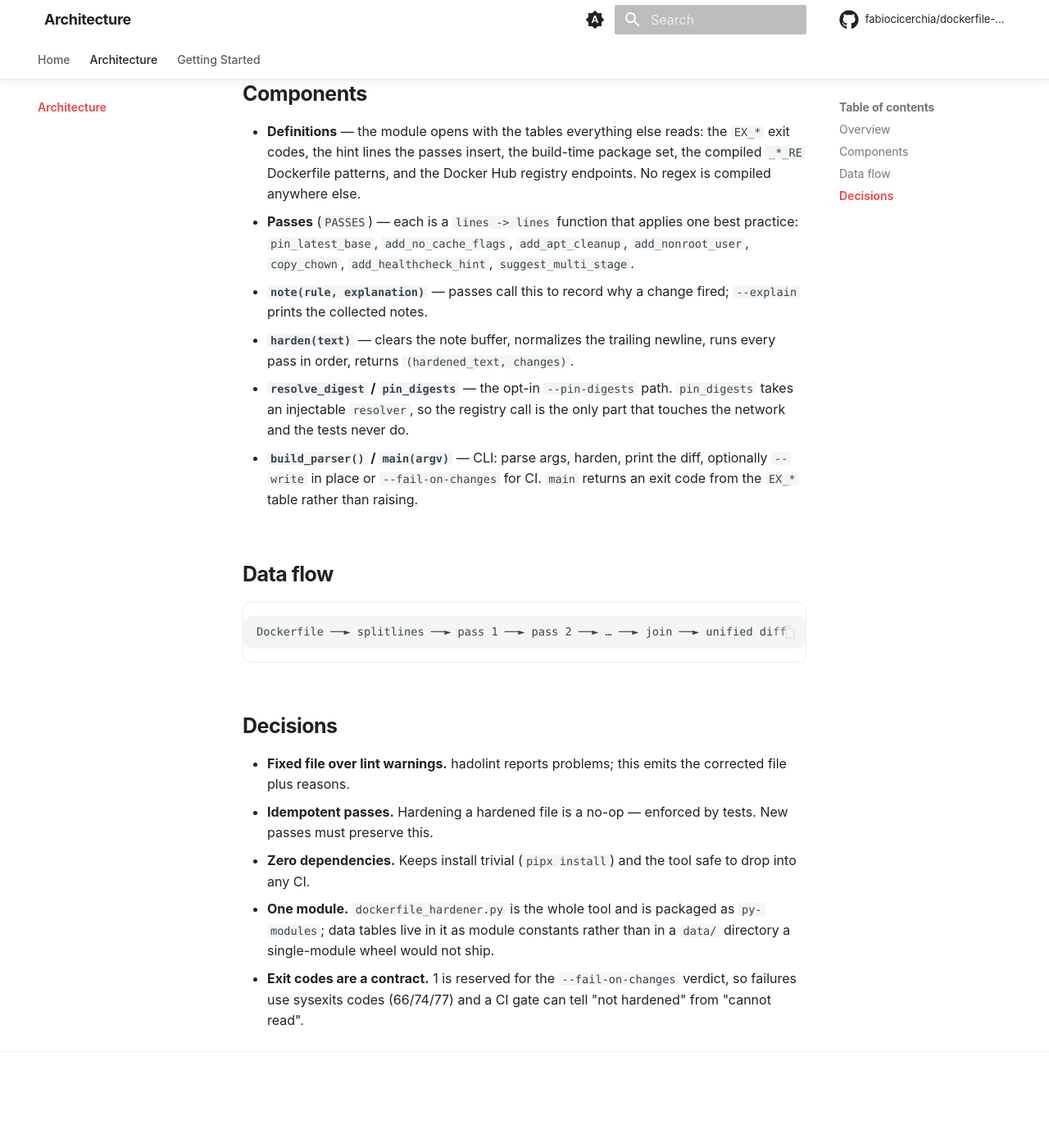
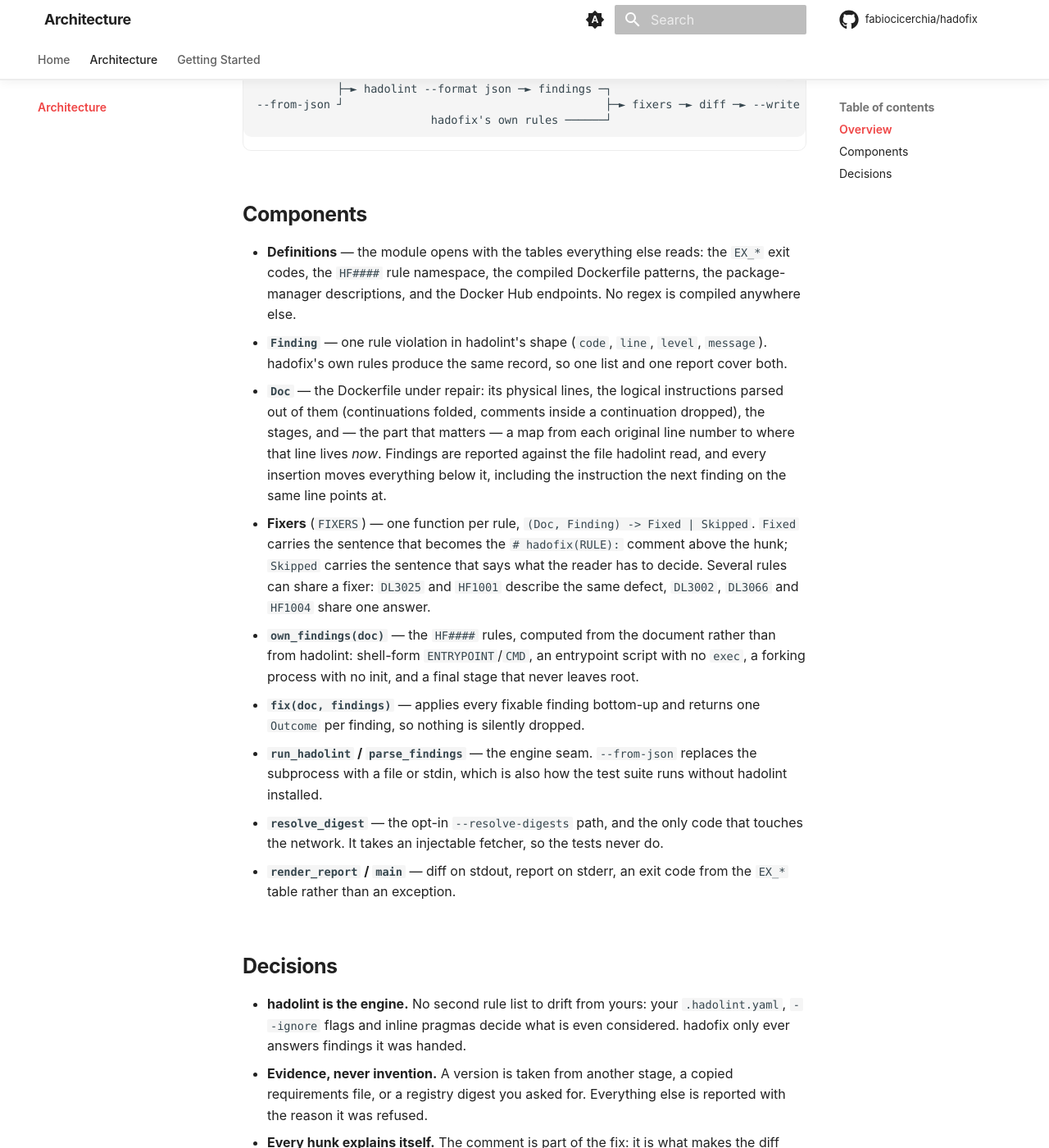
Before and after one commit to fabiocicerchia/dockerfile-hardener, an MkDocs documentation site: the page built from docs/architecture.md, in a window 1280 px wide and 1400 px high, scrolled down 336 px. Shown: the whole window at 82% size. Built offline with MkDocs 1.6.1 and Material for MkDocs 9.7.7, drawn with Linux system fonts in a browser that asks for light colours; comment, search, counter and statistics services are not loaded; before the commit the page ends 1683 px from its top, so only the background shows below that; some of the changed text lies outside the part shown.

Commit message:
docs: describe hadofix — what it fixes, and what it refuses to guess at
The README leads with the division of labour (hadolint finds it, hadofix
fixes it), shows a real run with the diff and the report, and gives the
refusals their own section: a fixer that guesses is worse than no fixer,
because you stop reading its diffs.

The basic example is a Dockerfile that exercises both halves — four
findings fixed, three left with reasons — including an entrypoint script
that never calls exec, so HF1002 has something to say. The GitHub Action
example installs hadolint and posts the fixed file as a suggestion with
the refusals underneath.

Co-Authored-By: Claude Opus 5 <noreply@anthropic.com>
Claude-Session: https://claude.ai/code/session_01ToPQKyf6oT11vGCGNQQzoU

````diff
--- a/docs/architecture.md
+++ b/docs/architecture.md
@@ -2,48 +2,71 @@
 
 ## Overview
 
-A single module, `dockerfile_hardener.py`, with no runtime dependencies. It
-reads a Dockerfile, runs an ordered list of **passes** over its lines, and
-prints a unified diff between the original and the hardened result.
+A single module, `hadofix.py`, with no runtime dependencies and one external
+tool: hadolint. hadolint says what is wrong with a Dockerfile; hadofix decides
+which of those findings it can repair without guessing, repairs them, and
+prints a unified diff.
+
+```text
+Dockerfile ─┐
+            ├─► hadolint --format json ─► findings ─┐
+--from-json ┘                                       ├─► fixers ─► diff ─► --write
+                          hadofix's own rules ──────┘
+```
 
 ## Components
 
 - **Definitions** — the module opens with the tables everything else reads:
-  the `EX_*` exit codes, the hint lines the passes insert, the build-time
-  package set, the compiled `_*_RE` Dockerfile patterns, and the Docker Hub
-  registry endpoints. No regex is compiled anywhere else.
-- **Passes** (`PASSES`) — each is a `lines -> lines` function that applies one
-  best practice: `pin_latest_base`, `add_no_cache_flags`, `add_apt_cleanup`,
-  `add_nonroot_user`, `copy_chown`, `add_healthcheck_hint`,
-  `suggest_multi_stage`.
-- **`note(rule, explanation)`** — passes call this to record why a change
-  fired; `--explain` prints the collected notes.
-- **`harden(text)`** — clears the note buffer, normalizes the trailing
-  newline, runs every pass in order, returns `(hardened_text, changes)`.
-- **`resolve_digest` / `pin_digests`** — the opt-in `--pin-digests` path.
-  `pin_digests` takes an injectable `resolver`, so the registry call is the
-  only part that touches the network and the tests never do.
-- **`build_parser()` / `main(argv)`** — CLI: parse args, harden, print the
-  diff, optionally `--write` in place or `--fail-on-changes` for CI. `main`
-  returns an exit code from the `EX_*` table rather than raising.
-
-## Data flow
-
-```text
-Dockerfile ──► splitlines ──► pass 1 ──► pass 2 ──► … ──► join ──► unified diff
-```
+  the `EX_*` exit codes, the `HF####` rule namespace, the compiled Dockerfile
+  patterns, the package-manager descriptions, and the Docker Hub endpoints. No
+  regex is compiled anywhere else.
+- **`Finding`** — one rule violation in hadolint's shape (`code`, `line`,
+  `level`, `message`). hadofix's own rules produce the same record, so one list
+  and one report cover both.
+- **`Doc`** — the Dockerfile under repair: its physical lines, the logical
+  instructions parsed out of them (continuations folded, comments inside a
+  continuation dropped), the stages, and — the part that matters — a map from
+  each original line number to where that line lives *now*. Findings are
+  reported against the file hadolint read, and every insertion moves everything
+  below it, including the instruction the next finding on the same line points
+  at.
+- **Fixers** (`FIXERS`) — one function per rule, `(Doc, Finding) -> Fixed |
+  Skipped`. `Fixed` carries the sentence that becomes the `# hadofix(RULE):`
+  comment above the hunk; `Skipped` carries the sentence that says what the
+  reader has to decide. Several rules can share a fixer: `DL3025` and `HF1001`
+  describe the same defect, `DL3002`, `DL3066` and `HF1004` share one answer.
+- **`own_findings(doc)`** — the `HF####` rules, computed from the document
+  rather than from hadolint: shell-form `ENTRYPOINT`/`CMD`, an entrypoint
+  script with no `exec`, a forking process with no init, and a final stage that
+  never leaves root.
+- **`fix(doc, findings)`** — applies every fixable finding bottom-up and
+  returns one `Outcome` per finding, so nothing is silently dropped.
+- **`run_hadolint` / `parse_findings`** — the engine seam. `--from-json`
+  replaces the subprocess with a file or stdin, which is also how the test
+  suite runs without hadolint installed.
+- **`resolve_digest`** — the opt-in `--resolve-digests` path, and the only code
+  that touches the network. It takes an injectable fetcher, so the tests never
+  do.
+- **`render_report` / `main`** — diff on stdout, report on stderr, an exit code
+  from the `EX_*` table rather than an exception.
 
 ## Decisions
 
-- **Fixed file over lint warnings.** hadolint reports problems; this emits the
-  corrected file plus reasons.
-- **Idempotent passes.** Hardening a hardened file is a no-op — enforced by
-  tests. New passes must preserve this.
-- **Zero dependencies.** Keeps install trivial (`pipx install`) and the tool
-  safe to drop into any CI.
-- **One module.** `dockerfile_hardener.py` is the whole tool and is packaged
-  as `py-modules`; data tables live in it as module constants rather than in a
-  `data/` directory a single-module wheel would not ship.
-- **Exit codes are a contract.** 1 is reserved for the `--fail-on-changes`
-  verdict, so failures use sysexits codes (66/74/77) and a CI gate can tell
-  "not hardened" from "cannot read".
+- **hadolint is the engine.** No second rule list to drift from yours: your
+  `.hadolint.yaml`, `--ignore` flags and inline pragmas decide what is even
+  considered. hadofix only ever answers findings it was handed.
+- **Evidence, never invention.** A version is taken from another stage, a
+  copied requirements file, or a registry digest you asked for. Everything else
+  is reported with the reason it was refused.
+- **Every hunk explains itself.** The comment is part of the fix: it is what
+  makes the diff reviewable and what stops the change being undone next sprint.
+- **Rules of our own are namespaced.** `HF####` cannot collide with `DL####`,
+  so every finding can be attributed to the tool that raised it.
+- **Idempotent by construction.** A fixed finding is not reported again, and
+  the `HF####` rules recompute themselves from the rewritten file — tested for
+  every golden case.
+- **Zero Python dependencies.** Keeps install trivial and the tool safe to drop
+  into any CI that already has hadolint.
+- **Exit codes are a contract.** 1 means "this Dockerfile still has findings",
+  so a read failure or a missing hadolint uses a sysexits code (66/69/74/77)
+  and a gate can tell "not fixed" from "could not look".
--- a/docs/stylesheets/extra.css
+++ b/docs/stylesheets/extra.css
@@ -1,5 +1,5 @@
 /*
- * dockerfile-hardener — premium documentation theme for MkDocs Material.
+ * hadofix — premium documentation theme for MkDocs Material.
  * System typography, gradient accents, soft depth, icon-driven feature cards.
  * Nothing here loads over the network: no CDN, no web font, no analytics.
  *
--- a/mkdocs.yml
+++ b/mkdocs.yml
@@ -1,12 +1,12 @@
-# dockerfile-hardener docs — MkDocs Material, styled to feel like a product site
+# hadofix docs — MkDocs Material, styled to feel like a product site
 # (premium hero, feature cards, nav tabs, dark/light, local search, edit links)
 # while staying on the portfolio's standard tooling. See docs/stylesheets/extra.css
 # for the look; the accent palette lives there and is the only thing you swap.
-site_name: dockerfile-hardener
-site_description: Rewrites Dockerfiles to best practice as a suggested diff, not lint warnings.
-site_url: https://fabiocicerchia.github.io/dockerfile-hardener/docs/
-repo_url: https://github.com/fabiocicerchia/dockerfile-hardener
-repo_name: fabiocicerchia/dockerfile-hardener
+site_name: hadofix
+site_description: Fixes what hadolint finds — the rules whose fix is mechanical, as a diff you can read.
+site_url: https://fabiocicerchia.github.io/hadofix/docs/
+repo_url: https://github.com/fabiocicerchia/hadofix
+repo_name: fabiocicerchia/hadofix
 edit_uri: edit/main/docs/
 copyright: Copyright &copy; 2026 Fabio Cicerchia
 docs_dir: docs
@@ -75,7 +75,7 @@ extra:
   generator: false
   social:
     - icon: fontawesome/brands/github
-      link: https://github.com/fabiocicerchia/dockerfile-hardener
+      link: https://github.com/fabiocicerchia/hadofix
 
 # Only the search plugin ships with MkDocs itself. Anything else (social cards,
 # minify, git-revision-date) is a pip add — wire it into docs/requirements.txt
````
Also changed, not shown: README.md (+160 -52 lines), docs/getting-started.md (+34 -6 lines), docs/index.html (+9 -9 lines), examples/README.md (+3 -2 lines), examples/basic/README.md (+12 -6 lines), examples/github-action/README.md (+7 -7 lines), 4 other files.
